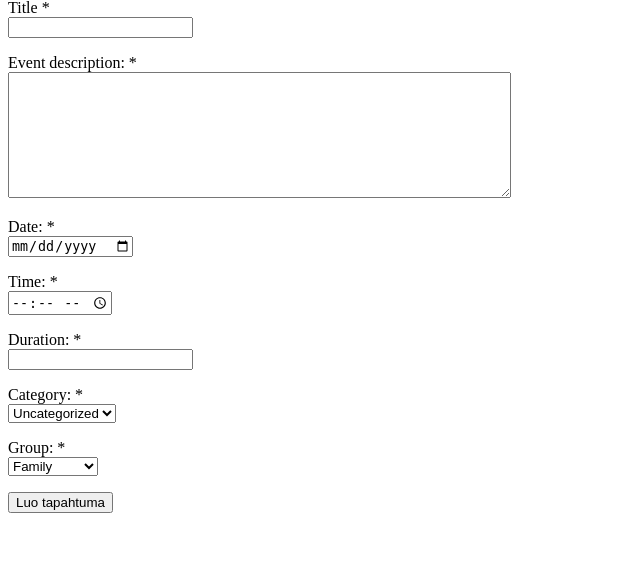
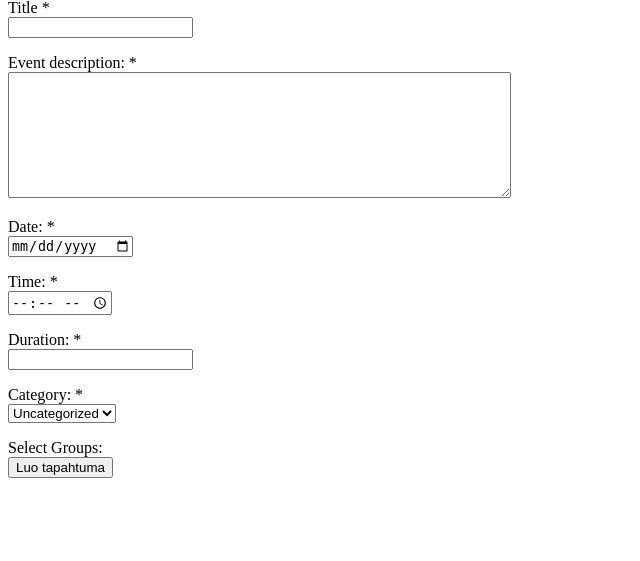
Before and after one commit to dbdizk/ryhma_kalenteri, a Flask app: page /new_entry in a window 1280 px wide. Shown: the part 81-642 px from the top of the page, without its empty margins (0-640 px from the left). Run offline with Flask 3, Linux system fonts and the light colour scheme; the visitor is signed in with stand-in values (Sample User, id 1); data comes from the database, SQL or seed files in the repository; data that the repository does not hold is empty.

Commit message:
You can now add groups to new entries. An entry's groups will be displayed on entry page.

```diff
--- a/app.py
+++ b/app.py
@@ -44,14 +44,12 @@
     entry = entries.get_entry(entry_id)
     if not entry:
         abort(404)
-    return render_template("show_entry.html", entry=entry)
+
+    entry_groups = entries.get_entry_groups(entry_id)
+    return render_template("show_entry.html", entry=entry,entry_groups=entry_groups)
 
 
-@app.route("/new_entry")
-def new_entry():
-    check_login()
-    all_categories=categories.get_categories()
-    return render_template("new_entry.html", categories=all_categories)
+
 
 @app.route("/new_group")
 def new_group():
@@ -89,6 +87,13 @@
     categories.add_category(name)
     return redirect("/")
 
+@app.route("/new_entry")
+def new_entry():
+    check_login()
+    all_categories=categories.get_categories()
+    all_groups=groups.get_groups()
+    return render_template("new_entry.html", categories=all_categories, groups=all_groups)
+
 @app.route("/create_entry", methods=["POST"])
 def create_entry():
     check_login()
@@ -104,8 +109,13 @@
     user_id = session["user_id"]
 
     category_id = request.form["category"]
-    group = request.form["group"]
-    entries.add_entry(title,description,date,time,duration,user_id,category_id)
+    entry_id = entries.add_entry(title,description,date,time,duration,user_id,category_id)
+
+    if not entry_id:
+        return "Error: Could not create entry", 500  # Stop execution if entry creation fails
+
+    group_ids=request.form.getlist("groups")
+    entries.assign_entry_to_groups(entry_id, group_ids)
 
 
     return redirect("/")
--- a/groups.py
+++ b/groups.py
@@ -3,3 +3,7 @@
 def add_group(name, description):
     sql = "INSERT INTO groups (name, description) VALUES (?, ?)"
     db.execute(sql, [name, description])
+
+def get_groups():
+    sql = "SELECT id, name FROM groups ORDER BY id DESC"
+    return db.query(sql)
--- a/templates/index.html
+++ b/templates/index.html
@@ -30,6 +30,9 @@
   <p>
     <a href="/new_category">New category</a>
   </p>
+  <p>
+    <a href="/new_group">New group</a>
+  </p>
   <h2>Events</h2>
   <ul>
     {% for entry in entries %}
--- a/templates/new_entry.html
+++ b/templates/new_entry.html
@@ -36,16 +36,10 @@
         {% endfor %}
       </select>
     </p>
-    <p>
-      Group: *<br/>
-      <select name="group" required>
-          <option value="family">Family</option>
-          <option value="friends">Friends</option>
-          <option value="work">Work</option>
-          <option value="community">Community</option>
-          <option value="other">Other</option>
-      </select>
-    </p>
+    <label>Select Groups:</label><br>
+    {% for group in groups %}
+        <input type="checkbox" name="groups" value="{{ group.id }}"> {{ group.name }}<br>
+    {% endfor %}
     <input type="submit" value="Luo tapahtuma" />
   </form>
 </body>
```
Also changed, not shown: entries.py (+23 -2 lines), templates/show_entry.html (+8 -1 lines).
